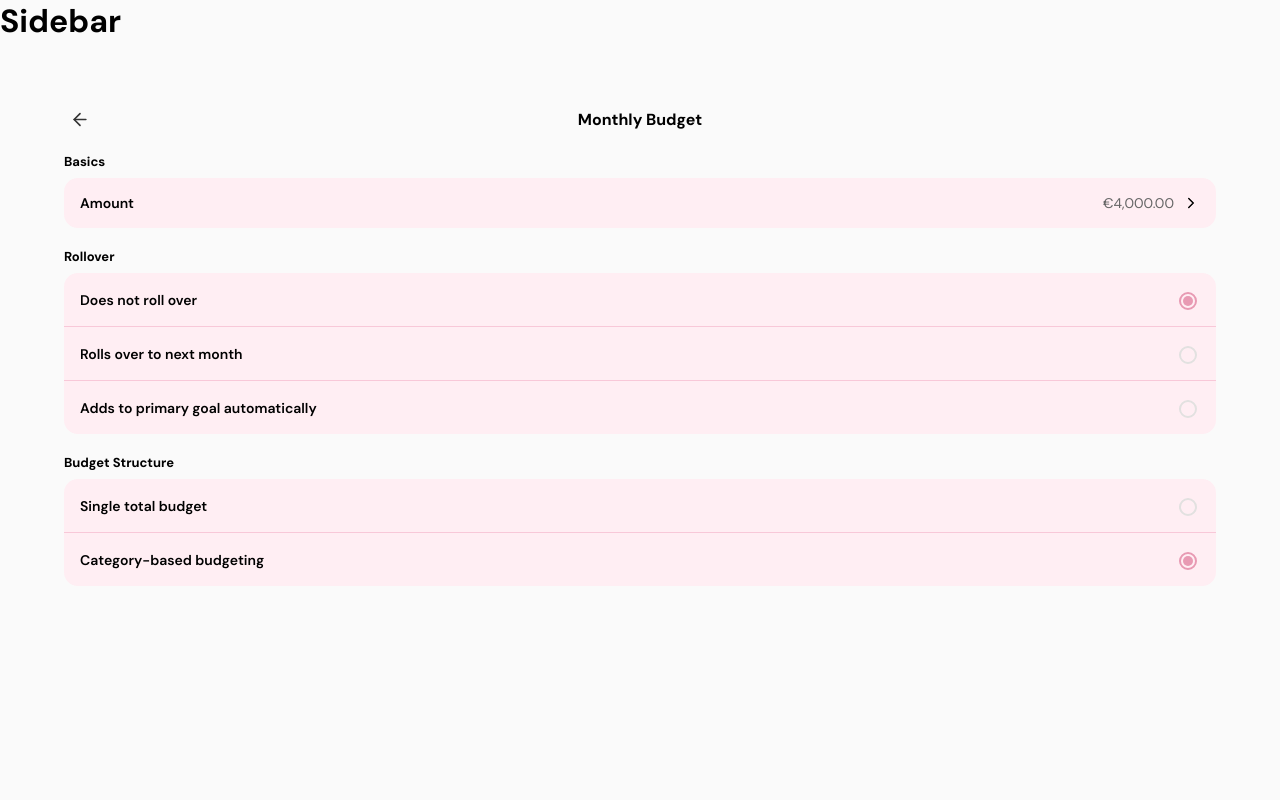
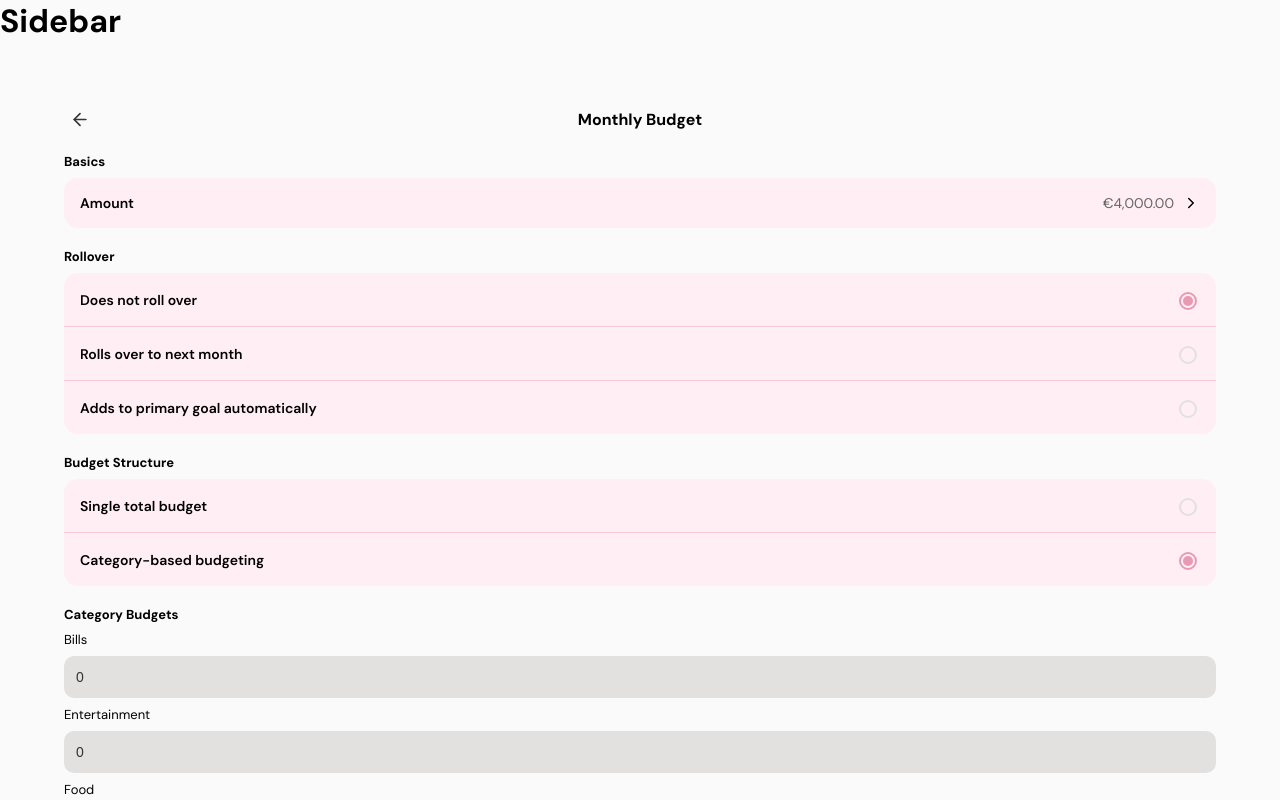
Before and after one commit to mirelalexy/blossom, a React (Vite) app in the folder frontend/: page /settings/budget in a window 1280 px wide. Both pictures are taken after a click on the radio button 1188 px from the left and 561 px from the top of the page. Shown: the top 800 px of the page. Built offline with nearby package versions, Linux system fonts and the light colour scheme.

Commit message:
feat(budget): add category-based budgeting

```diff
--- a/frontend/src/pages/settings/budget/MonthlyBudget.jsx
+++ b/frontend/src/pages/settings/budget/MonthlyBudget.jsx
@@ -3,17 +3,29 @@ import { useNavigate } from "react-router-dom"
 import { useCurrency } from "../../../store/CurrencyStore"
 import { useBudget } from "../../../store/BudgetStore"
 import { formatCurrency } from "../../../utils/currencyUtils"
+import { useCategories } from "../../../store/CategoryStore"
 
 import PageHeader from "../../../components/ui/PageHeader"
 import Section from "../../../components/ui/Section"
 import SettingsCard from "../../../components/settings/SettingsCard"
 import SettingsItem from "../../../components/settings/SettingsItem"
 import SettingsRadio from "../../../components/settings/SettingsRadio"
+import Input from "../../../components/forms/Input"
 
 function MonthlyBudget() {
     const navigate = useNavigate()
     const { currency } = useCurrency()
+    const { categories } = useCategories()
     const { budget, updateBudget, updateCategoryBudget } = useBudget()
+
+    const expenseCategories = categories
+        .filter(c => c.type === "expense" & !c.id.includes("other"))
+        .sort((a, b) => a.name.localeCompare(b.name))
+
+    const totalAllocated = Object.values(budget.categoryBudgets || {})
+        .reduce((sum, val) => sum + (val || 0), 0)
+
+    const difference = budget.monthlyBudget - totalAllocated
 
     return (
         <div className="settings-content">
@@ -76,6 +88,29 @@ function MonthlyBudget() {
                     />
                 </SettingsCard>
             </Section>
+
+            {budget.structure === "category" && (
+                <Section title="Category Budgets">
+                        {expenseCategories.map(c => (
+                            <Input
+                                key={c.id}
+                                label={c.name}
+                                min={0}
+                                type="number"
+                                value={budget.categoryBudgets?.[c.id] || 0}
+                                onChange={(e) => updateCategoryBudget(c.id, e.target.value)}
+                            />
+                        ))}
+
+                        {budget.structure === "category" && (
+                            <p>
+                                {difference > 0 && `You still have ${formatCurrency(difference, currency)} to allocate.`}
+                                {difference < 0 && `You are over budget by ${formatCurrency(Math.abs(difference), currency)}.`}
+                                {difference === 0 && "Budget fully allocated."}
+                            </p>
+                        )}
+                </Section>
+            )}
         </div>
     )
 }
--- a/frontend/src/store/BudgetStore.jsx
+++ b/frontend/src/store/BudgetStore.jsx
@@ -25,12 +25,12 @@ export function BudgetProvider({ children }) {
         }))
     }
 
-    function updateCategoryBudget(category, amount) {
+    function updateCategoryBudget(categoryId, amount) {
         setBudget(prev => ({
             ...prev,
             categoryBudgets: {
                 ...prev.categoryBudgets,
-                [category]: amount
+                [categoryId]: Number(amount)
             }
         }))
     }
```
